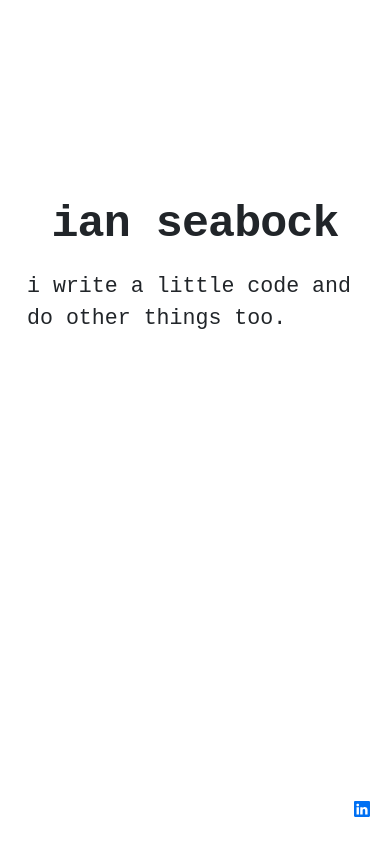
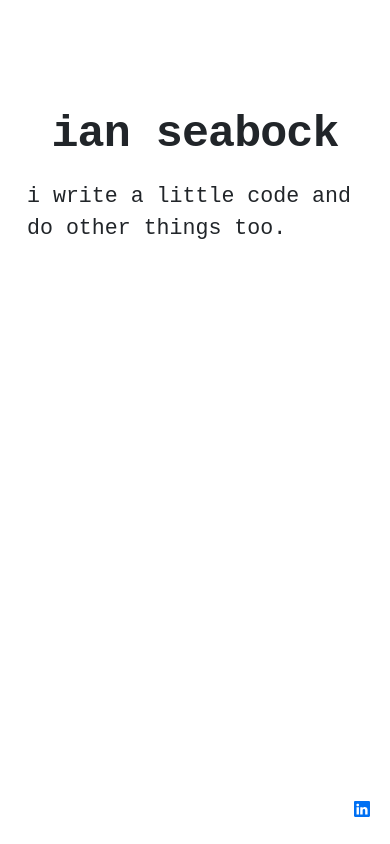
Before and after one commit to iseabock/ianseabock, a Next.js app: page / in a window 390 px wide. Built offline with nearby package versions, Linux system fonts and the light colour scheme.

Commit message:
mobile viewport height

```diff
--- a/styles/Home.module.css
+++ b/styles/Home.module.css
@@ -127,6 +127,7 @@
         flex-direction: column;
     }
     .container {
-        padding: 10rem 1.5rem 0 1.5rem;
+        min-height: 100vh;
+        padding: 5rem 1.5rem 0 1.5rem;
     }
 }
```
